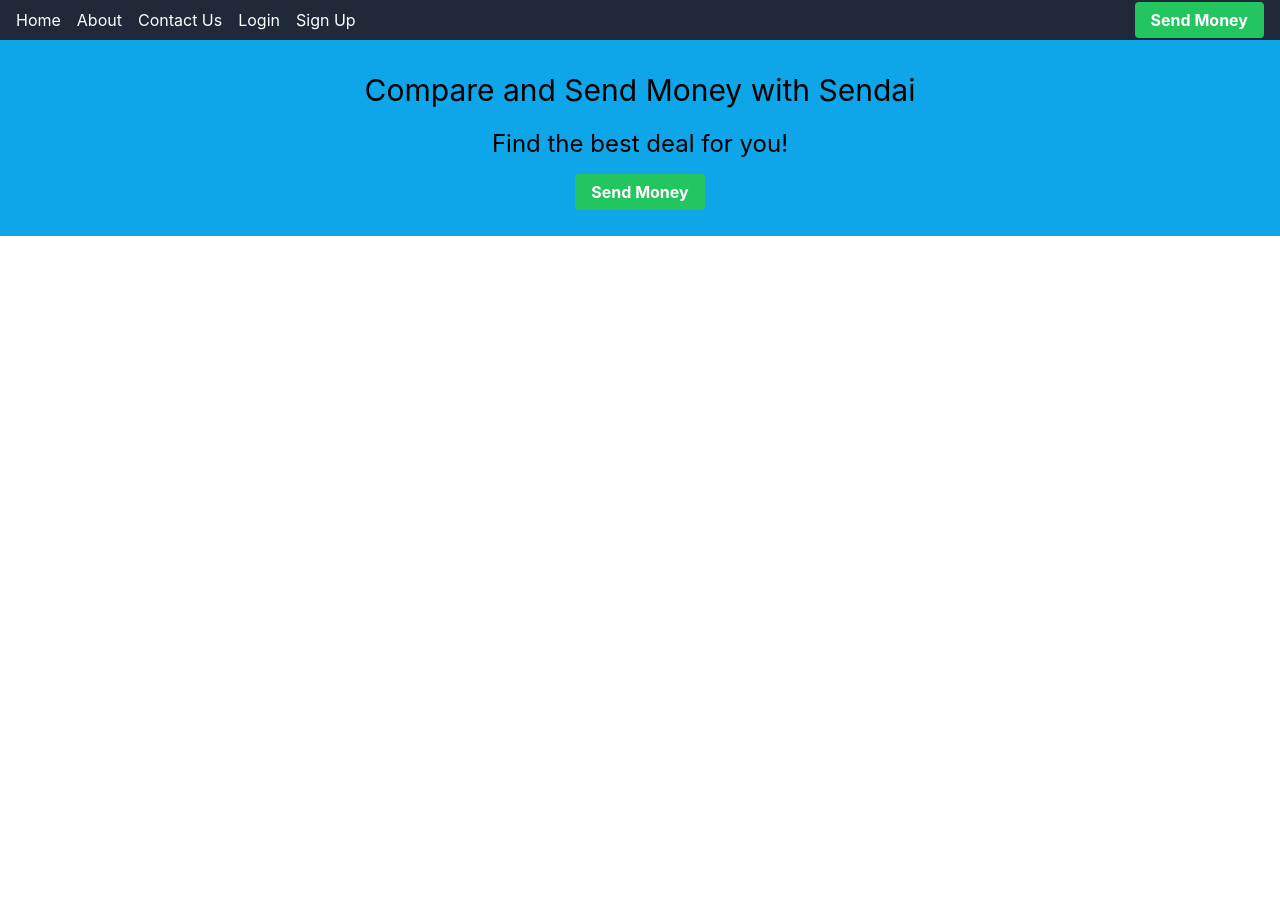
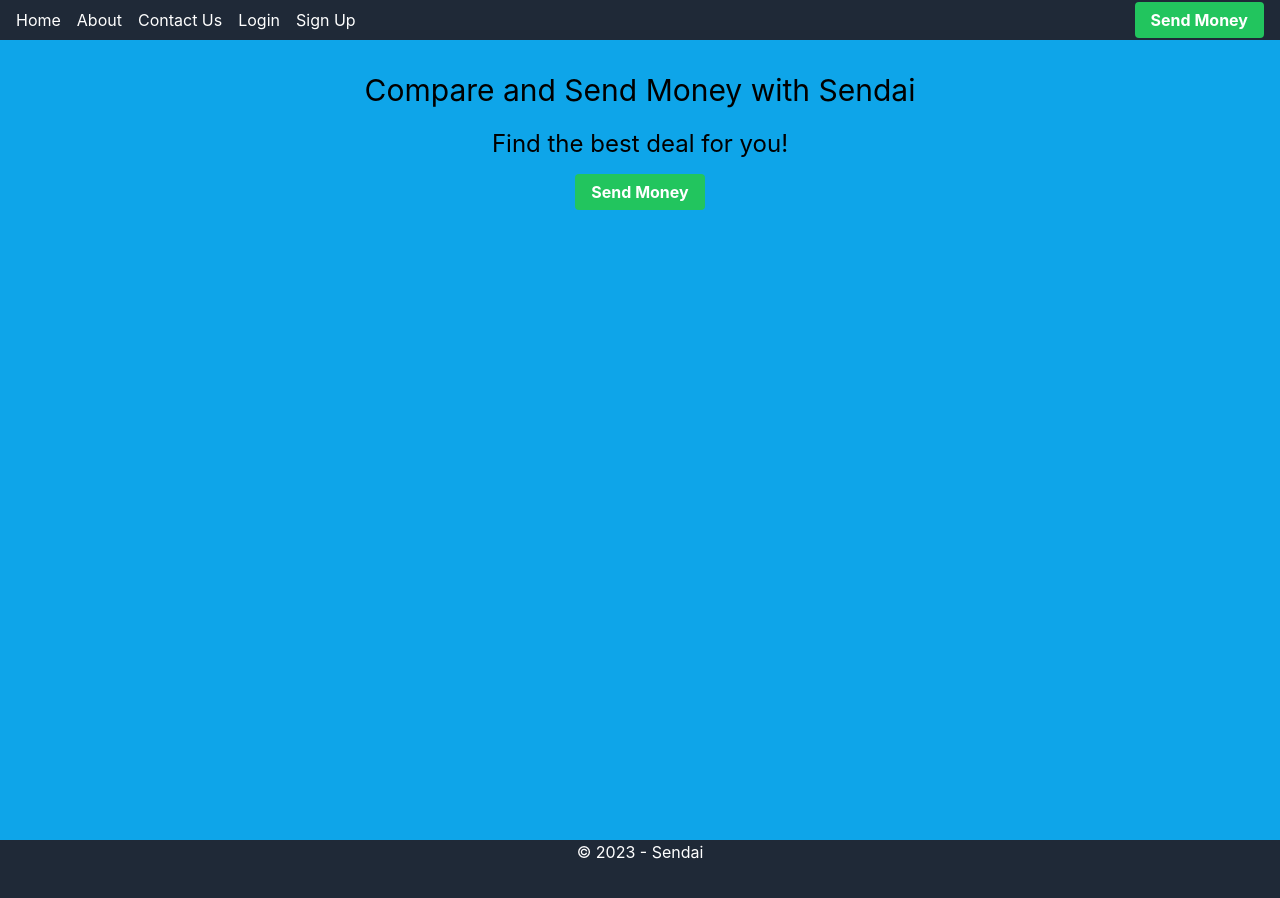
Before and after one commit to Ta-shed/Sendai-React-Project, a React (Create React App) app: page / in a window 1280 px wide. Shown: the top 898 px of the page. Before the commit the page ends 800 px from the top, so only its background shows below. Built offline with nearby package versions, Linux system fonts and the light colour scheme.

Commit message:
added and styled footer

```diff
--- a/src/Components/Navbar.js
+++ b/src/Components/Navbar.js
@@ -16,12 +16,15 @@ const  Navbar = () => {
     <li className="list-none float-right"><a href="#" className="bg-green-500 hover:bg-green-600 font-bold py-2 px-4 rounded">Send Money</a></li>
 </nav>
 </header>
-<main class="container mx-auto py-8 bg-sky-500">
+<main class="container mx-auto py-8 bg-sky-500 h-screen">
 <h1 className="text-3xl mb-5">Compare and Send Money with Sendai</h1>
       <h2 className="text-2xl mb-5">Find the best deal for you!</h2>
       <a href="#" className="button bg-green-500 hover:bg-green-600 font-bold py-2 px-4 rounded text-white">Send Money</a>
 
   </main>
+  <footer className="h-20 bg-gray-800 text-white">
+      <p>&copy; 2023 - Sendai</p>
+    </footer>
 </body>
 
 </div>
```
